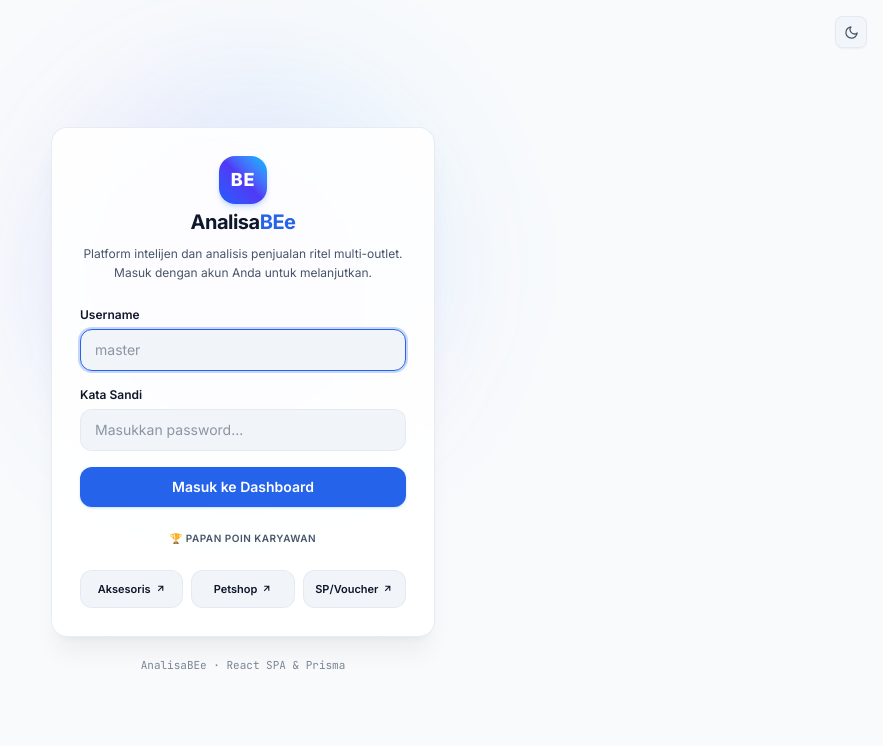
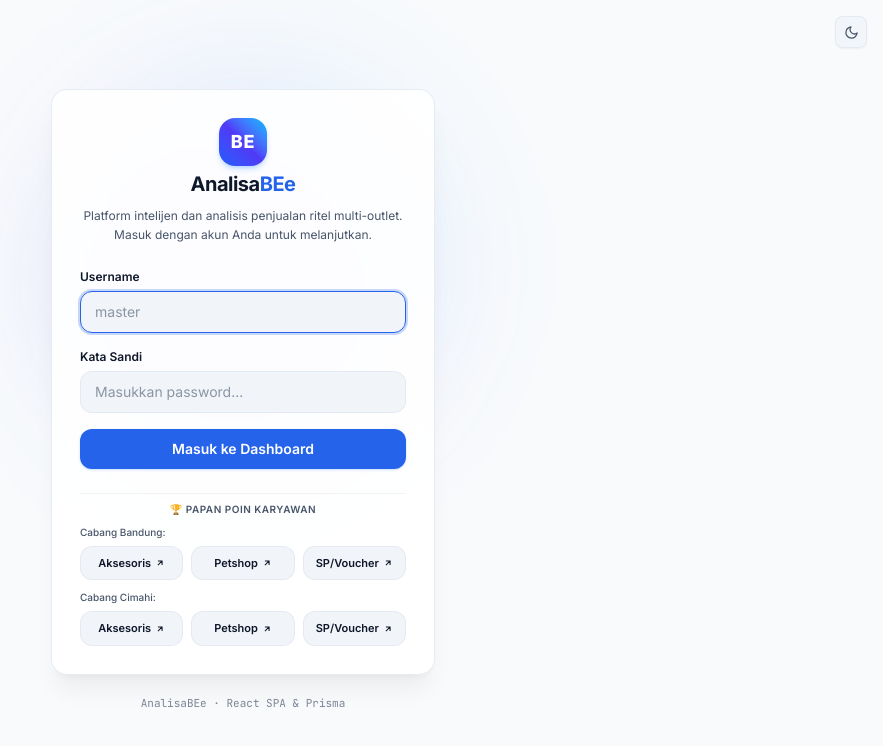
Before and after one commit to rismawanwaris-arch/AnalisaBee, a React (Vite) app: page /login in a window 1280 px wide. Shown: the top 746 px of the page, without its empty margins (397-1280 px from the left). Built offline with nearby package versions, Linux system fonts and the light colour scheme; no server answers.

Commit message:
feat: tambahkan sistem papan poin publik untuk cabang Cimahi

```diff
--- a/src/App.tsx
+++ b/src/App.tsx
@@ -71,9 +71,16 @@ export function App() {
                   Split into two boards, same reasoning as the internal /points
                   Aksesoris/Petshop split — /papan-poin keeps its original meaning
                   (Aksesoris) so existing bookmarks/tablets don't silently change. */}
-              <Route path="/papan-poin" element={<EmployeePointsDashboardPage category="AKSESORIS" />} />
-              <Route path="/papan-poin/petshop" element={<EmployeePointsDashboardPage category="PETSHOP" />} />
-              <Route path="/papan-poin/sp" element={<EmployeePointsDashboardPage category="SP_VOUCHER" />} />
+              <Route path="/papan-poin" element={<EmployeePointsDashboardPage branch="BANDUNG" category="AKSESORIS" />} />
+              <Route path="/papan-poin/aksesoris" element={<Navigate to="/papan-poin" replace />} />
+              <Route path="/papan-poin/petshop" element={<EmployeePointsDashboardPage branch="BANDUNG" category="PETSHOP" />} />
+              <Route path="/papan-poin/sp" element={<EmployeePointsDashboardPage branch="BANDUNG" category="SP_VOUCHER" />} />
+
+              {/* Public Cimahi points wallboards */}
+              <Route path="/papan-poin/cimahi" element={<EmployeePointsDashboardPage branch="CIMAHI" category="AKSESORIS" />} />
+              <Route path="/papan-poin/cimahi/aksesoris" element={<Navigate to="/papan-poin/cimahi" replace />} />
+              <Route path="/papan-poin/cimahi/petshop" element={<EmployeePointsDashboardPage branch="CIMAHI" category="PETSHOP" />} />
+              <Route path="/papan-poin/cimahi/sp" element={<EmployeePointsDashboardPage branch="CIMAHI" category="SP_VOUCHER" />} />
 
               {/* Protected Application Routes */}
               <Route element={<AppLayout />}>
--- a/src/lib/queries/points.ts
+++ b/src/lib/queries/points.ts
@@ -513,19 +513,24 @@ export interface PublicPointsDashboard {
  *  getLeaderboard (internal, network-wide only), this includes every active
  *  employee — even ones with 0 points this period — and can scope points to
  *  one outlet. An employee's displayed "outlet" is always their busiest one
- *  network-wide for the period (stable, not affected by the outlet OR
- *  category filter); when an outlet filter is active, the roster itself
- *  narrows to employees who actually sold something there in this period,
- *  since a wallboard for one outlet showing every network-wide employee at 0
- *  would be noise. `category` scopes to one report category (Aksesoris vs
- *  Petshop — see the internal /points split); omit to mix both, the only
- *  behavior before that split existed. */
+ *  *within the resolved scope* for the period (stable, not affected by the
+ *  outlet filter itself); when an outlet or branch filter is active, the
+ *  roster itself narrows to employees who actually sold something in that
+ *  scope this period, since a wallboard showing every other employee at 0
+ *  would be noise. `category` scopes to one report category (Aksesoris /
+ *  Petshop / SP-Voucher — see the internal /points split); omit to mix all
+ *  three, the only behavior before that split existed. `branch` scopes to
+ *  one cabang's outlets; omit for the pre-Cimahi-split, network-wide
+ *  behavior. Employee itself carries no branch column (it's an outlet
+ *  property), so branch scoping works the same way outlet scoping already
+ *  did — via which outlets the employee actually sold at this period. */
 export async function getPublicPointsDashboard(
   from: Date,
   to: Date,
   outletId: number | undefined,
   pointTarget: number,
-  category?: ReportCategory
+  category?: ReportCategory,
+  branch?: "BANDUNG" | "CIMAHI"
 ): Promise<PublicPointsDashboard> {
   await ensureDefaults();
 
@@ -534,6 +539,7 @@ export async function getPublicPointsDashboard(
     category ? getItemGroupsForCategory(category) : Promise.resolve(undefined),
   ]);
   const excludeClause = excludedIds.length > 0 ? { employeeId: { notIn: excludedIds } } : {};
+  const branchClause = branch ? { outlet: { branch } } : {};
 
   const [roster, salesAgg, outletAgg, outlets] = await Promise.all([
     prisma.employee.findMany({
@@ -545,19 +551,25 @@ export async function getPublicPointsDashboard(
       where: {
         tanggal: { gte: from, lte: to },
         ...excludeClause,
+        ...branchClause,
         ...(outletId ? { outletId } : {}),
         ...(categoryGroups ? { item: { itemGroup: { in: categoryGroups } } } : {}),
       },
       _sum: { qty: true },
     }),
-    // Deliberately NOT filtered by outletId — this is what makes an
-    // employee's displayed outlet stable across different outlet-board views.
+    // Deliberately NOT filtered by outletId (branch still applies) — this is
+    // what makes an employee's displayed outlet stable across different
+    // outlet-board views within the same branch.
     prisma.sale.groupBy({
       by: ["employeeId", "outletId"],
-      where: { tanggal: { gte: from, lte: to }, ...excludeClause },
+      where: { tanggal: { gte: from, lte: to }, ...excludeClause, ...branchClause },
       _count: { _all: true },
     }),
-    prisma.outlet.findMany({ where: { isHidden: false }, select: { id: true, name: true }, orderBy: { name: "asc" } }),
+    prisma.outlet.findMany({
+      where: { isHidden: false, ...(branch ? { branch } : {}) },
+      select: { id: true, name: true },
+      orderBy: { name: "asc" },
+    }),
   ]);
 
   const itemIds = [...new Set(salesAgg.map((s) => s.itemId))];
@@ -614,11 +626,13 @@ export async function getPublicPointsDashboard(
     stat.categories.set(category, catRow);
   }
 
-  // When viewing one outlet's board, only show employees who actually
-  // transacted there this period — otherwise every network-wide employee
-  // would clutter that outlet's wallboard sitting at 0.
+  // When viewing one outlet's board or a branch-specific board, only
+  // show employees who actually transacted there this period — otherwise
+  // employees from other branches/outlets would clutter that wallboard sitting at 0.
   const relevantRoster = outletId
     ? roster.filter((emp) => (outletCountsByEmployee.get(emp.id)?.get(outletId) ?? 0) > 0)
+    : branch
+    ? roster.filter((emp) => (outletCountsByEmployee.get(emp.id)?.size ?? 0) > 0)
     : roster;
 
   const rows: PublicPointsRow[] = relevantRoster.map((emp) => {
--- a/src/pages/LoginPage.tsx
+++ b/src/pages/LoginPage.tsx
@@ -148,12 +148,13 @@ export function LoginPage() {
           </form>
 
           {/* Karyawan tanpa akun login bisa langsung cek papan poin di sini —
-              halaman publik ini tidak butuh Username/Kata Sandi di atas.
-              Tiga papan terpisah (§6.6 BLUEPRINT.md) — Bandung menjual tiga
-              lini produk dari satu katalog. */}
+              halaman publik ini tidak butuh Username/Kata Sandi di atas. */}
+          <div className="space-y-2 pt-2 border-t border-border/50">
             <p className="text-[10px] font-semibold uppercase tracking-wider text-muted text-center">
               🏆 Papan Poin Karyawan
             </p>
+            <div className="space-y-1.5">
+              <div className="text-[10px] font-medium text-muted">Cabang Bandung:</div>
               <div className="grid grid-cols-3 gap-2">
                 {[
                   { href: "/papan-poin", label: "Aksesoris" },
@@ -165,14 +166,37 @@ export function LoginPage() {
                     href={board.href}
                     target="_blank"
                     rel="noopener noreferrer"
-                className="flex items-center justify-center gap-1 rounded-xl border border-border/80 bg-surface-subtle px-2 py-2.5 text-[11px] font-semibold text-foreground hover:bg-surface-hover/60 hover:border-accent/40 transition-all"
+                    className="flex items-center justify-center gap-1 rounded-xl border border-border/80 bg-surface-subtle px-2 py-2 text-[11px] font-semibold text-foreground hover:bg-surface-hover/60 hover:border-accent/40 transition-all"
                   >
                     {board.label}
-                <svg width="11" height="11" viewBox="0 0 24 24" fill="none" stroke="currentColor" strokeWidth="2.5" className="shrink-0">
+                    <svg width="10" height="10" viewBox="0 0 24 24" fill="none" stroke="currentColor" strokeWidth="2.5" className="shrink-0">
                       <path d="M7 17L17 7M7 7h10v10" />
                     </svg>
                   </a>
                 ))}
+              </div>
+              <div className="text-[10px] font-medium text-muted pt-1">Cabang Cimahi:</div>
+              <div className="grid grid-cols-3 gap-2">
+                {[
+                  { href: "/papan-poin/cimahi", label: "Aksesoris" },
+                  { href: "/papan-poin/cimahi/petshop", label: "Petshop" },
+                  { href: "/papan-poin/cimahi/sp", label: "SP/Voucher" },
+                ].map((board) => (
+                  <a
+                    key={board.href}
+                    href={board.href}
+                    target="_blank"
+                    rel="noopener noreferrer"
+                    className="flex items-center justify-center gap-1 rounded-xl border border-border/80 bg-surface-subtle px-2 py-2 text-[11px] font-semibold text-foreground hover:bg-surface-hover/60 hover:border-accent/40 transition-all"
+                  >
+                    {board.label}
+                    <svg width="10" height="10" viewBox="0 0 24 24" fill="none" stroke="currentColor" strokeWidth="2.5" className="shrink-0">
+                      <path d="M7 17L17 7M7 7h10v10" />
+                    </svg>
+                  </a>
+                ))}
+              </div>
+            </div>
           </div>
         </div>
 
--- a/src/pages/public/EmployeePointsDashboardPage.tsx
+++ b/src/pages/public/EmployeePointsDashboardPage.tsx
@@ -51,16 +51,37 @@ const CATEGORY_META: Record<PublicCategory, { title: string; subtitle: string; p
   SP_VOUCHER: { title: "SP/Voucher", subtitle: "SP/voucher", path: "/papan-poin/sp" },
 };
 
+function getCategoryPath(category: PublicCategory, branch: "BANDUNG" | "CIMAHI"): string {
+  if (branch === "CIMAHI") {
+    if (category === "PETSHOP") return "/papan-poin/cimahi/petshop";
+    if (category === "SP_VOUCHER") return "/papan-poin/cimahi/sp";
+    return "/papan-poin/cimahi";
+  }
+  return CATEGORY_META[category].path;
+}
+
+function getBranchSwitchPath(targetBranch: "BANDUNG" | "CIMAHI", category?: PublicCategory): string {
+  if (!category || category === "AKSESORIS") {
+    return targetBranch === "CIMAHI" ? "/papan-poin/cimahi" : "/papan-poin";
+  }
+  const suffix = category === "PETSHOP" ? "petshop" : "sp";
+  return targetBranch === "CIMAHI" ? `/papan-poin/cimahi/${suffix}` : `/papan-poin/${suffix}`;
+}
+
 interface EmployeePointsDashboardPageProps {
   // Which board this is. Omit for the pre-split, combined behavior (kept
   // only so the route can't 500 if ever hit bare).
   category?: PublicCategory;
+  branch?: "BANDUNG" | "CIMAHI";
 }
 
 // This page is intentionally standalone and public — no login, no
 // AuthContext, no sidebar. It's meant to run unattended on a tablet/TV per
 // outlet, so it auto-refreshes on its own rather than waiting for a click.
-export function EmployeePointsDashboardPage({ category }: EmployeePointsDashboardPageProps = {}) {
+export function EmployeePointsDashboardPage({
+  category,
+  branch = "BANDUNG",
+}: EmployeePointsDashboardPageProps = {}) {
   const [from, setFrom] = useState("");
   const [to, setTo] = useState("");
   const [outletId, setOutletId] = useState("");
@@ -89,8 +110,9 @@ export function EmployeePointsDashboardPage({ category }: EmployeePointsDashboar
     }
     if (outletId) params.set("outletId", outletId);
     if (category) params.set("category", category);
+    if (branch) params.set("branch", branch);
     return params;
-  }, [from, to, outletId, category]);
+  }, [from, to, outletId, category, branch]);
 
   const load = useCallback(async () => {
     const seq = ++loadSeq.current;
@@ -153,28 +175,42 @@ export function EmployeePointsDashboardPage({ category }: EmployeePointsDashboar
     }
   }
 
+  const branchLabel = branch === "CIMAHI" ? "Cimahi" : "Bandung";
+  const otherBranch = branch === "CIMAHI" ? "BANDUNG" : "CIMAHI";
+  const otherBranchLabel = otherBranch === "CIMAHI" ? "Cimahi" : "Bandung";
+
   return (
     <div className="min-h-screen bg-background px-4 py-6 md:px-8 md:py-8">
       <div className="max-w-5xl mx-auto space-y-5">
         <div className="text-center space-y-1">
+          <div className="inline-flex items-center gap-1.5 px-2.5 py-0.5 rounded-full text-[11px] font-semibold tracking-wide uppercase bg-accent/10 text-accent border border-accent/20 mb-1">
+            Cabang {branchLabel}
+          </div>
           <h1 className="text-2xl font-bold tracking-tight text-foreground">
             🏆 Papan Poin Karyawan{category ? ` — ${CATEGORY_META[category].title}` : ""}
           </h1>
           <p className="text-xs text-muted">
-            Peringkat pencapaian poin penjualan {category ? CATEGORY_META[category].subtitle : ""}
+            Peringkat pencapaian poin penjualan {category ? CATEGORY_META[category].subtitle : ""} · Cabang {branchLabel}
           </p>
-          <div className="flex items-center justify-center gap-3 flex-wrap">
+          <div className="flex items-center justify-center gap-3 flex-wrap pt-1">
             {(Object.keys(CATEGORY_META) as PublicCategory[])
               .filter((c) => c !== category)
               .map((c) => (
                 <a
                   key={c}
-                  href={CATEGORY_META[c].path}
+                  href={getCategoryPath(c, branch)}
                   className="inline-block text-[11px] text-muted hover:text-accent underline underline-offset-2 transition-colors"
                 >
-                  Lihat papan {CATEGORY_META[c].title} →
+                  Lihat {CATEGORY_META[c].title} →
                 </a>
               ))}
+            <span className="text-muted/40 text-xs">·</span>
+            <a
+              href={getBranchSwitchPath(otherBranch, category)}
+              className="inline-flex items-center gap-1 text-[11px] font-medium text-accent hover:underline underline-offset-2 transition-colors"
+            >
+              Ke Cabang {otherBranchLabel} ↗
+            </a>
           </div>
         </div>
 
--- a/src/server/routes/publicPoints.ts
+++ b/src/server/routes/publicPoints.ts
@@ -41,6 +41,11 @@ function parsePublicOutletId(req: Request): number | undefined {
   return raw && Number.isInteger(raw) ? raw : undefined;
 }
 
+function parsePublicBranch(req: Request): "BANDUNG" | "CIMAHI" | undefined {
+  if (req.query.branch === "CIMAHI" || req.query.branch === "BANDUNG") return req.query.branch;
+  return undefined;
+}
+
 // Undefined = no category filter (mixes all three, the only behavior before
 // the Aksesoris/Petshop/SP-Voucher wallboard split existed). Same values as
 // the internal pointsFeature/parsePointsCategory in routes/points.ts — kept
@@ -57,7 +62,8 @@ function parsePublicCategory(req: Request): ReportCategory | undefined {
 publicPointsRouter.get("/api/public/points/dashboard", publicPointsLimiter, async (req, res) => {
   try {
     const { from, to, pointTarget, periodStartDay } = await resolvePublicPointsPeriod(req);
-    const data = await getPublicPointsDashboard(from, to, parsePublicOutletId(req), pointTarget, parsePublicCategory(req));
+    const branch = parsePublicBranch(req);
+    const data = await getPublicPointsDashboard(from, to, parsePublicOutletId(req), pointTarget, parsePublicCategory(req), branch);
     // periodStartDay lets the page figure out which calendar month the
     // *currently running* cycle actually belongs to (see EmployeePointsDashboardPage) —
     // not sensitive, it's the same cut-off day already implied by `from`/`to` below.
@@ -73,12 +79,13 @@ publicPointsRouter.get("/api/public/points/employee/:id", publicPointsLimiter, a
   if (!Number.isInteger(employeeId)) return res.status(400).json({ error: "ID tidak valid." });
   try {
     const { from, to } = await resolvePublicPointsPeriod(req);
+    const branch = parsePublicBranch(req);
     const breakdown = await getEmployeePointBreakdown(
       employeeId,
       from,
       to,
       parsePublicOutletId(req),
-      undefined,
+      branch,
       parsePublicCategory(req)
     );
     return res.json(breakdown);
```
Also changed, not shown: src/pages/points/PointsLayout.tsx (+8 -1 lines), src/pages/settings/SettingsPage.tsx (+18 -4 lines). Lines whose indentation alone changed are shown as unchanged.
